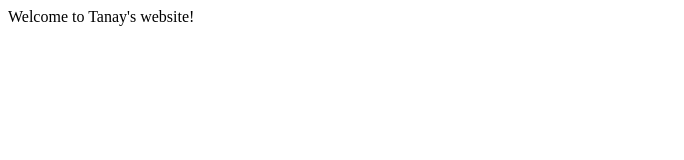
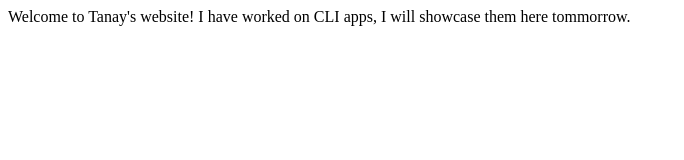
Before and after one commit to Tanay-J/Tanay-Portfolio, a plain HTML site: page index.html in a window 1280 px wide. Shown: the whole page, without its empty margins (0-684 px from the left). Drawn offline with Linux system fonts and the light colour scheme.

Commit message:
update: project details

```diff
--- a/index.html
+++ b/index.html
@@ -7,5 +7,7 @@
 </head>
 <body>
     Welcome to Tanay's website!
+
+    I have worked on CLI apps, I will showcase them here tommorrow.
 </body>
 </html>
```
